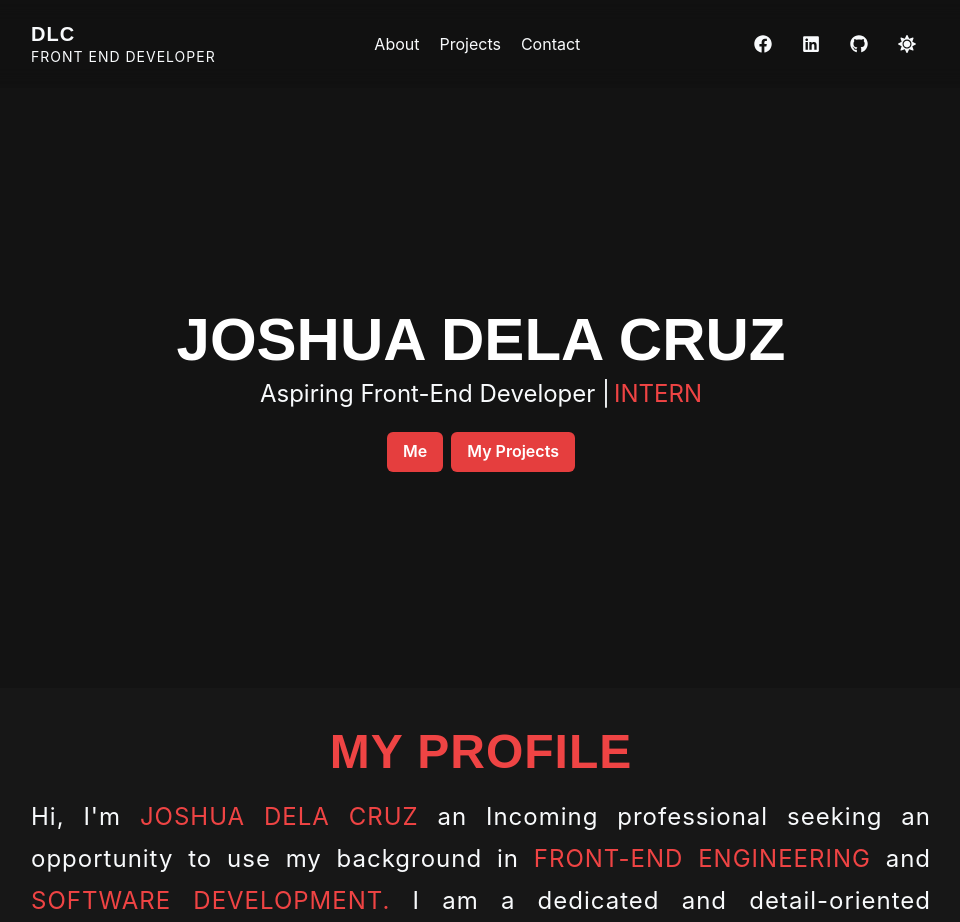
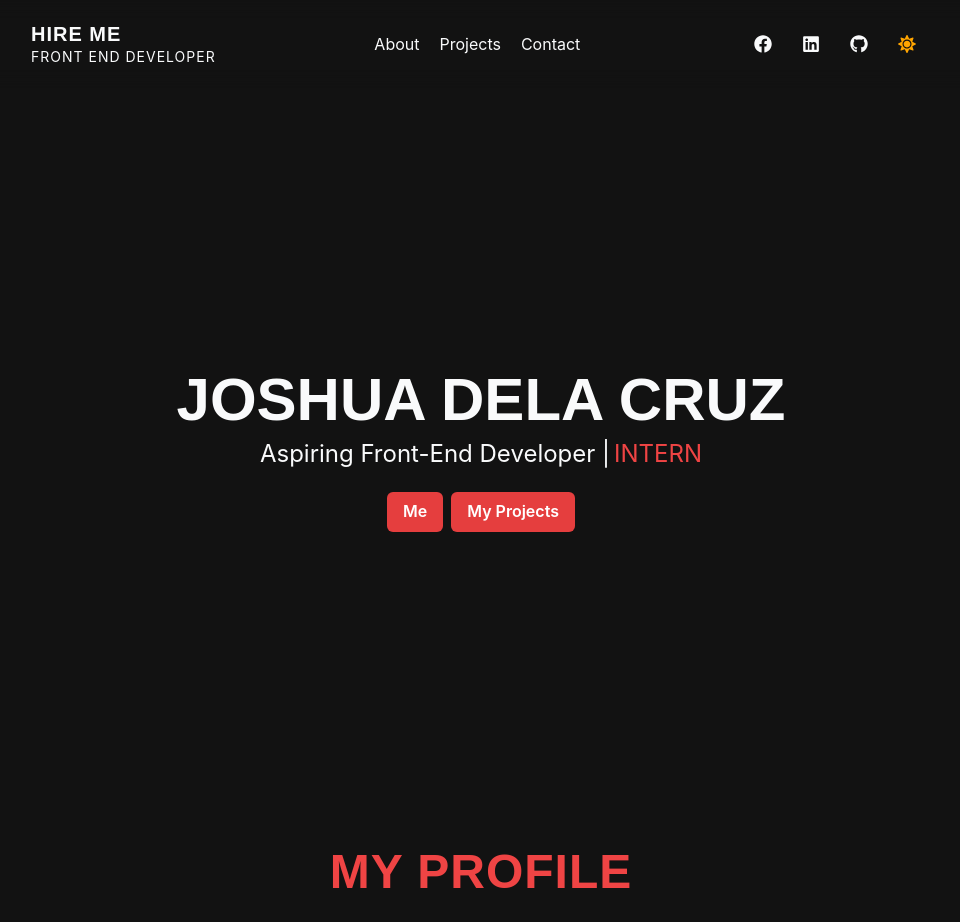
Before and after one commit to ND-Ice/my-portfolio, a Next.js app: page / in a window 1280 px wide. Shown: the top 922 px of the page, without its empty margins (159-1119 px from the left). Built offline with nearby package versions, Linux system fonts and the light colour scheme.

Commit message:
add darkmode capability

```diff
--- /dev/null
+++ b/components/DarkModeToggle.js
@@ -0,0 +1,17 @@
+import { IconButton, useColorModeValue, useColorMode } from "@chakra-ui/react";
+import { FaSun, FaMoon } from "react-icons/fa";
+
+export default function DarkModeToggle() {
+  const { toggleColorMode } = useColorMode();
+  return (
+    <IconButton
+      onClick={toggleColorMode}
+      variant="ghost"
+      size="lg"
+      color={useColorModeValue("purple", "orange")}
+      icon={useColorModeValue(<FaMoon />, <FaSun />)}
+      _hover={{ bg: undefined }}
+      _active={{ bg: undefined }}
+    />
+  );
+}
--- a/components/Logo.js
+++ b/components/Logo.js
@@ -1,4 +1,4 @@
-import { Box, Heading, Text } from "@chakra-ui/react";
+import { Box, Heading, Text, useColorModeValue } from "@chakra-ui/react";
 
 export default function Logo() {
   return (
@@ -7,15 +7,15 @@ export default function Logo() {
         size="md"
         textTransform="uppercase"
         letterSpacing={1}
-        color="light"
+        color={useColorModeValue("dark", "light")}
       >
-        dlc
+        HIRE ME
       </Heading>
       <Text
         fontSize="sm"
         letterSpacing={1}
         textTransform="uppercase"
-        color="light"
+        color={useColorModeValue("dark", "light")}
       >
         Front End Developer
       </Text>
--- a/components/Navbar.js
+++ b/components/Navbar.js
@@ -1,7 +1,14 @@
-import { FaFacebook, FaLinkedin, FaGithub, FaSun } from "react-icons/fa";
-import { Box, Flex, IconButton, Text } from "@chakra-ui/react";
+import { FaFacebook, FaLinkedin, FaGithub } from "react-icons/fa";
+import {
+  Box,
+  Flex,
+  IconButton,
+  Text,
+  useColorModeValue,
+} from "@chakra-ui/react";
 
 import Logo from "./Logo";
+import DarkModeToggle from "./DarkModeToggle";
 
 export default function Navbar() {
   return (
@@ -10,52 +17,45 @@ export default function Navbar() {
       pos="sticky"
       top={0}
       p={5}
-      bg="blackAlpha.400"
       backdropFilter="blur(10px)"
       zIndex={1000}
     >
       <Flex align="center" justify="space-between" maxW="900px" m="auto">
         <Logo />
         <Flex gap={5}>
-          <Text cursor="pointer" color="light">
+          <Text cursor="pointer" color={useColorModeValue("dark", "light")}>
             About
           </Text>
-          <Text cursor="pointer" color="light">
+          <Text cursor="pointer" color={useColorModeValue("dark", "light")}>
             Projects
           </Text>
-          <Text cursor="pointer" color="light">
+          <Text cursor="pointer" color={useColorModeValue("dark", "light")}>
             Contact
           </Text>
         </Flex>
         <Flex>
           <IconButton
             variant="ghost"
-            color="light"
+            color={useColorModeValue("dark", "light")}
             size="lg"
             _hover={{ color: "accent.base" }}
             icon={<FaFacebook />}
           />
           <IconButton
             variant="ghost"
-            color="light"
+            color={useColorModeValue("dark", "light")}
             size="lg"
             _hover={{ color: "accent.base" }}
             icon={<FaLinkedin />}
           />
           <IconButton
             variant="ghost"
-            color="light"
+            color={useColorModeValue("dark", "light")}
             size="lg"
             _hover={{ color: "accent.base" }}
             icon={<FaGithub />}
           />
-          <IconButton
-            variant="ghost"
-            color="light"
-            size="lg"
-            _hover={{ color: "accent.base" }}
-            icon={<FaSun />}
-          />
+          <DarkModeToggle />
         </Flex>
       </Flex>
     </Box>
--- a/components/card/EducationCard.js
+++ b/components/card/EducationCard.js
@@ -1,4 +1,4 @@
-import { Box, Heading, Text } from "@chakra-ui/react";
+import { Box, Heading, Text, useColorModeValue } from "@chakra-ui/react";
 import PropTypes from "prop-types";
 
 export default function EducationCard({
@@ -8,16 +8,25 @@ export default function EducationCard({
 }) {
   return (
     <Box mt={5}>
-      <Heading fontWeight="extrabold" letterSpacing={1} size="md" color="light">
+      <Heading
+        fontWeight="extrabold"
+        letterSpacing={1}
+        size="md"
+        color={useColorModeValue("dark", "light")}
+      >
         {schoolYear}
       </Heading>
-      <Text fontSize="xl" color="light" letterSpacing={1}>
+      <Text
+        fontSize="xl"
+        color={useColorModeValue("dark", "light")}
+        letterSpacing={1}
+      >
         {schoolName}
       </Text>
       <Text
         textTransform="uppercase"
         fontSize="md"
-        color="gray"
+        color={useColorModeValue("dark", "gray")}
         letterSpacing={1}
       >
         {schoolLocation}
--- a/components/card/ProjectCard.js
+++ b/components/card/ProjectCard.js
@@ -1,6 +1,14 @@
 import Image from "next/image";
 import PropTypes from "prop-types";
-import { Badge, Box, Flex, Heading, Button, Text } from "@chakra-ui/react";
+import {
+  Badge,
+  Box,
+  Flex,
+  Heading,
+  Button,
+  Text,
+  useColorModeValue,
+} from "@chakra-ui/react";
 import NextLink from "next/link";
 
 export default function ProjectCard({ project }) {
@@ -31,7 +39,7 @@ export default function ProjectCard({ project }) {
           />
         </Box>
       )}
-      <Heading size="md" color="light" mb={5}>
+      <Heading size="md" color={useColorModeValue("dark", "light")} mb={5}>
         {projectTitle}
       </Heading>
       <Text color="gray" textAlign="justify">
--- a/components/sections/HomeSection.js
+++ b/components/sections/HomeSection.js
@@ -1,19 +1,24 @@
-import { Box, Heading, Text, Flex, Button } from "@chakra-ui/react";
+import {
+  Box,
+  Heading,
+  Text,
+  Flex,
+  Button,
+  useColorModeValue,
+} from "@chakra-ui/react";
 
 export default function HomeSection() {
   return (
-    <Box
-      p={10}
-      display="grid"
-      placeItems="center"
-      minH="600px"
-      bg="blackAlpha.300"
-    >
+    <Box p={10} display="grid" placeItems="center" minH="90vh">
       <Box textAlign="center">
-        <Heading fontSize="6xl" textTransform="uppercase" color="white">
+        <Heading
+          fontSize="6xl"
+          textTransform="uppercase"
+          color={useColorModeValue("dark", "light")}
+        >
           Joshua Dela Cruz
         </Heading>
-        <Text fontSize="2xl" color="light">
+        <Text fontSize="2xl" color={useColorModeValue("dark", "light")}>
           Aspiring Front-End Developer |
           <Text ml={1} as="span" color="accent.base">
             INTERN
--- a/components/sections/ProfileSection.js
+++ b/components/sections/ProfileSection.js
@@ -1,4 +1,4 @@
-import { Box, Flex, Heading, Text } from "@chakra-ui/react";
+import { Box, Flex, Heading, Text, useColorModeValue } from "@chakra-ui/react";
 
 import EducationCard from "../card/EducationCard";
 import techStacks from "../../data/techStack.json";
@@ -6,7 +6,7 @@ import TechStackCard from "../card/TechStackCard";
 
 export default function ProfileSection() {
   return (
-    <Box py={10} bg="dark">
+    <Box py={10}>
       <Box maxW="900px" m="auto">
         <Heading
           fontWeight="extrabold"
@@ -21,12 +21,9 @@ export default function ProfileSection() {
         <Text
           fontSize="2xl"
           textAlign="justify"
-          letterSpacing={1}
-          my={5}
-          color="light"
-          lineHeight={1.75}
+          color={useColorModeValue("dark", "light")}
         >
-          Hi, I&apos;m
+          Hi, I am
           <Text textTransform="uppercase" as="span" color="accent.base">
             {" "}
             Joshua Dela Cruz{" "}
--- a/components/sections/ProjectSection.js
+++ b/components/sections/ProjectSection.js
@@ -5,7 +5,7 @@ import ProjectCard from "../card/ProjectCard";
 
 export default function ProjectSection() {
   return (
-    <Box minH="100vh" py={10} bg="blackAlpha.300">
+    <Box minH="100vh" py={10}>
       <Box maxW="900px" m="auto">
         <Heading
           fontWeight="extrabold"
--- a/config/theme.js
+++ b/config/theme.js
@@ -1,11 +1,15 @@
+import { mode } from "@chakra-ui/theme-tools";
 import { extendTheme } from "@chakra-ui/react";
 
 const styles = {
   global: {
-    body: {
-      bg: "dark",
-    },
+    body: { bg: mode("light", "dark") },
   },
+};
+
+const config = {
+  initialColorMode: "dark",
+  useSystemColorMode: false,
 };
 
 const fonts = {
@@ -14,10 +18,10 @@ const fonts = {
 
 const colors = {
   dark: "#171717",
-  light: "#f8fafc",
+  light: "#f9fafb",
   accent: { base: "#ef4444", lighter: "#f87171", darker: "#dc2626" },
 };
 
-const theme = extendTheme({ styles, fonts, colors });
+const theme = extendTheme({ config, styles, fonts, colors });
 
 export default theme;
--- /dev/null
+++ b/pages/_document.js
@@ -0,0 +1,18 @@
+import { ColorModeScript } from "@chakra-ui/react";
+import NextDocument, { Html, Head, Main, NextScript } from "next/document";
+import theme from "../config/theme";
+
+export default class Document extends NextDocument {
+  render() {
+    return (
+      <Html lang="en">
+        <Head />
+        <body>
+          <ColorModeScript initialColorMode={theme.config.initialColorMode} />
+          <Main />
+          <NextScript />
+        </body>
+      </Html>
+    );
+  }
+}
```
